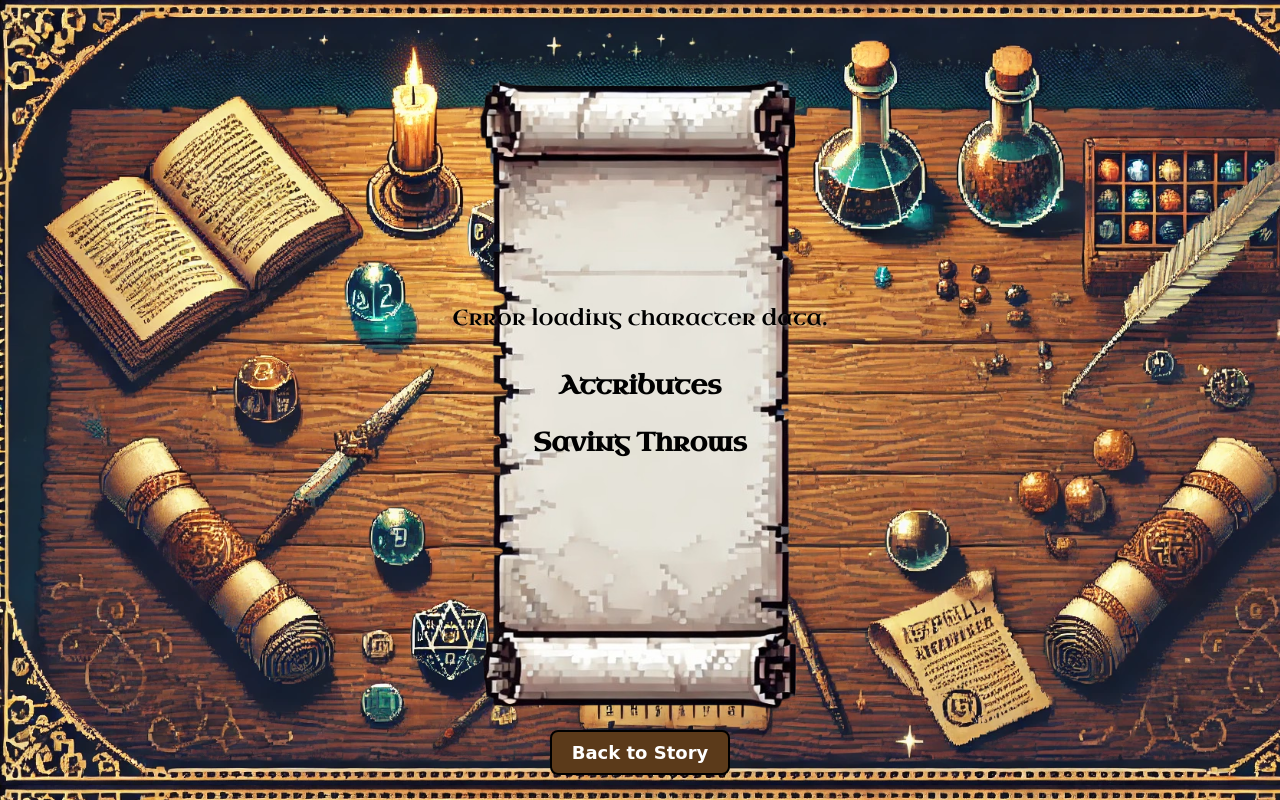
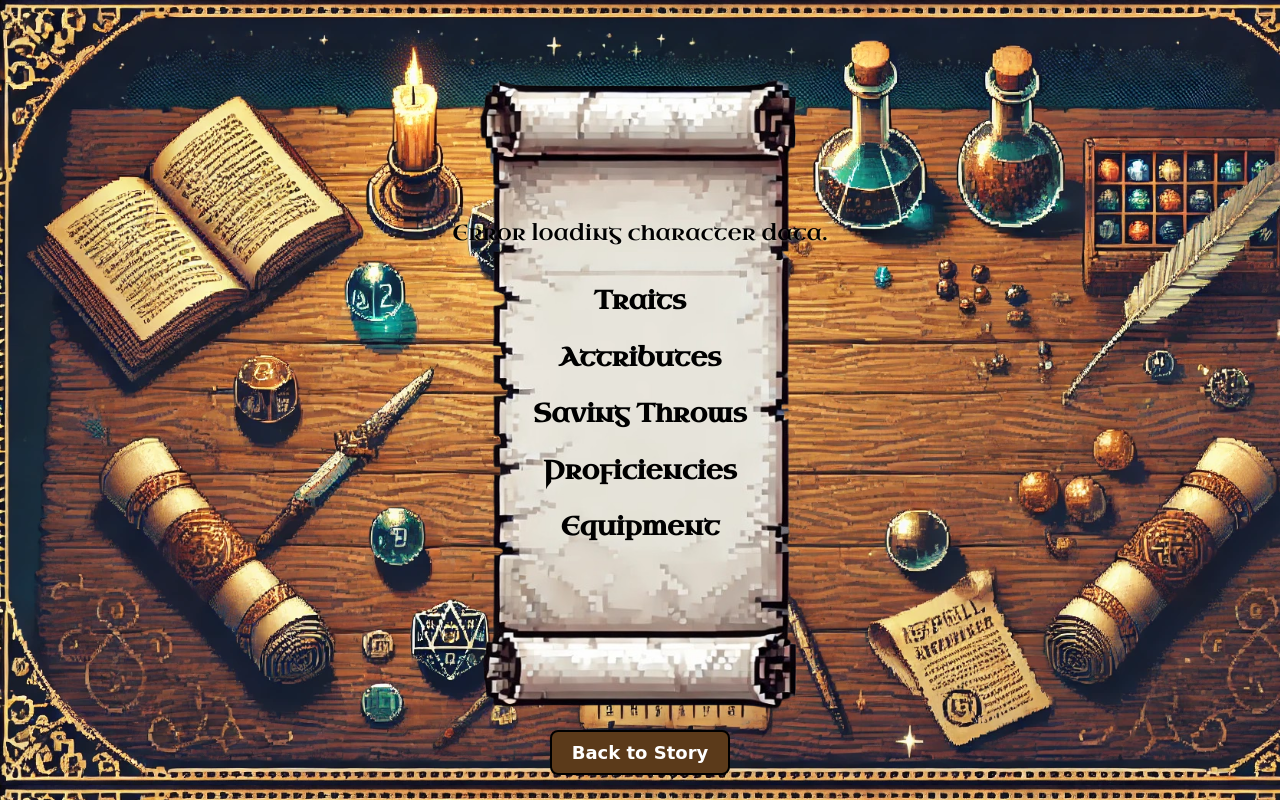
Before and after one commit to guzmanvitar/dungeonmind-llm-rpg-adventure, a Flask app: page /character in a window 1280 px wide. Run offline with Flask 3, Linux system fonts and the light colour scheme.

Commit message:
Add traits, proficiencies and equipment to front-end

```diff
--- a/src/frontend/static/css/character.css
+++ b/src/frontend/static/css/character.css
@@ -1,3 +1,4 @@
+/* Character Sheet Styles */
 /* Character Sheet Styles */
 @import url('https://fonts.googleapis.com/css2?family=Uncial+Antiqua&display=swap');
 
@@ -23,37 +24,39 @@ body {
     flex-direction: column;
     align-items: center;
     justify-content: center;
-    height: 75vh; /* Fixed height */
-    position: relative; /* Needed for absolute positioning of text area */
+    height: 75vh;
+    position: relative;
 }
 
+/* Content inside the scroll */
 .character-content {
-    width: 90%; /* Keeps text within the parchment */
-    max-height: 55vh; /* Restricts height before reaching the fold */
-    overflow-y: auto; /* Enables scrolling inside */
-    padding-bottom: 2vh; /* Ensures space before the bottom fold */
+    width: 90%;
+    max-height: 55vh;
+    overflow-y: auto;
+    padding-bottom: 2vh;
 }
 
-/* Character Info Section */
+/* Character Info */
 #character-info {
     font-size: 22px;
     color: black;
     text-shadow: 1px 1px 2px rgba(255, 255, 255, 0.3);
-    padding-bottom: 2vh; /* Ensures space before the bottom fold */
+    padding-bottom: 2vh;
 }
 
 #character-info p {
     margin: 10px 0;
 }
 
-/* Attributes Section */
+/* Section Headers */
 h2 {
     font-size: 26px;
     margin-top: 10px;
     color: black;
 }
 
-#char-stats {
+/* Lists Formatting */
+ul {
     list-style: none;
     padding: 0;
     font-size: 20px;
@@ -61,30 +64,16 @@ h2 {
     color: black;
 }
 
-#char-stats li {
+ul li {
     padding: 5px 0;
 }
 
-#char-saving-throws {
-    list-style: none;
-    padding: 0;
-    font-size: 20px;
-    margin-top: 5px;
-    color: black;
-}
-
-#char-saving-throws li {
-    padding: 5px 0;
-}
-
-
 /* Back Button */
-/* Ensure button stays close to the parchment */
 .button-container {
     display: flex;
     justify-content: center;
-    margin-top: -60px; /* Pulls the button closer to the parchment */
-    padding-bottom: 10px; /* Adjust padding for spacing */
+    margin-top: -60px;
+    padding-bottom: 10px;
 }
 
 button {
--- a/src/frontend/static/js/character.js
+++ b/src/frontend/static/js/character.js
@@ -11,10 +11,25 @@ document.addEventListener("DOMContentLoaded", async function () {
         document.getElementById("char-class").textContent = data.class;
         document.getElementById("char-background").textContent = data.background;
         document.getElementById("char-hp").textContent = data.current_hit_points;
+        document.getElementById("char-gold").textContent = data.gold.toFixed(2);
+
+        // Populate Traits
+        const traitsList = document.getElementById("char-traits");
+        traitsList.innerHTML = ""; // Clear previous entries
+
+        if (data.traits && data.traits.length > 0) {
+            data.traits.forEach(trait => {
+                const listItem = document.createElement("li");
+                listItem.textContent = trait;
+                traitsList.appendChild(listItem);
+            });
+        } else {
+            traitsList.innerHTML = "<li>No racial traits</li>";
+        }
 
         // Populate Attributes
         const statsList = document.getElementById("char-stats");
-        statsList.innerHTML = ""; // Clear previous entries
+        statsList.innerHTML = "";
 
         const attributes = [
             { name: "Strength", value: data.strength },
@@ -33,7 +48,7 @@ document.addEventListener("DOMContentLoaded", async function () {
 
         // Populate Saving Throws
         const savingThrowsList = document.getElementById("char-saving-throws");
-        savingThrowsList.innerHTML = ""; // Clear previous entries
+        savingThrowsList.innerHTML = "";
 
         if (data.saving_throws && data.saving_throws.length > 0) {
             data.saving_throws.forEach(throwStat => {
@@ -45,6 +60,34 @@ document.addEventListener("DOMContentLoaded", async function () {
             savingThrowsList.innerHTML = "<li>No saving throw proficiencies</li>";
         }
 
+        // Populate Proficiencies
+        const proficienciesList = document.getElementById("char-proficiencies");
+        proficienciesList.innerHTML = "";
+
+        if (data.proficiencies && data.proficiencies.length > 0) {
+            data.proficiencies.forEach(prof => {
+                const listItem = document.createElement("li");
+                listItem.textContent = prof;
+                proficienciesList.appendChild(listItem);
+            });
+        } else {
+            proficienciesList.innerHTML = "<li>No proficiencies</li>";
+        }
+
+        // Populate Equipment (Inventory)
+        const inventoryList = document.getElementById("char-inventory");
+        inventoryList.innerHTML = "";
+
+        if (data.inventory && data.inventory.length > 0) {
+            data.inventory.forEach(item => {
+                const listItem = document.createElement("li");
+                listItem.textContent = item;
+                inventoryList.appendChild(listItem);
+            });
+        } else {
+            inventoryList.innerHTML = "<li>No equipment</li>";
+        }
+
     } catch (error) {
         console.error("Error loading character sheet:", error);
         document.getElementById("character-info").innerHTML = "<p>Error loading character data.</p>";
--- a/src/frontend/templates/character.html
+++ b/src/frontend/templates/character.html
@@ -17,17 +17,25 @@
                 <p><strong>Class:</strong> <span id="char-class"></span></p>
                 <p><strong>Background:</strong> <span id="char-background"></span></p>
                 <p><strong>Hit Points:</strong> <span id="char-hp"></span></p>
+                <p><strong>Gold:</strong> <span id="char-gold"></span> GP</p>
             </div>
+
+            <h2>Traits</h2>
+            <ul id="char-traits"></ul>
 
             <h2>Attributes</h2>
             <ul id="char-stats"></ul>
 
             <h2>Saving Throws</h2>
             <ul id="char-saving-throws"></ul>
+
+            <h2>Proficiencies</h2>
+            <ul id="char-proficiencies"></ul>
+
+            <h2>Equipment</h2>
+            <ul id="char-inventory"></ul>
         </div>
     </div>
-
-    <!-- Back button outside to always remain visible -->
     <div class="button-container">
         <button onclick="window.location.href='/'">Back to Story</button>
     </div>
```
